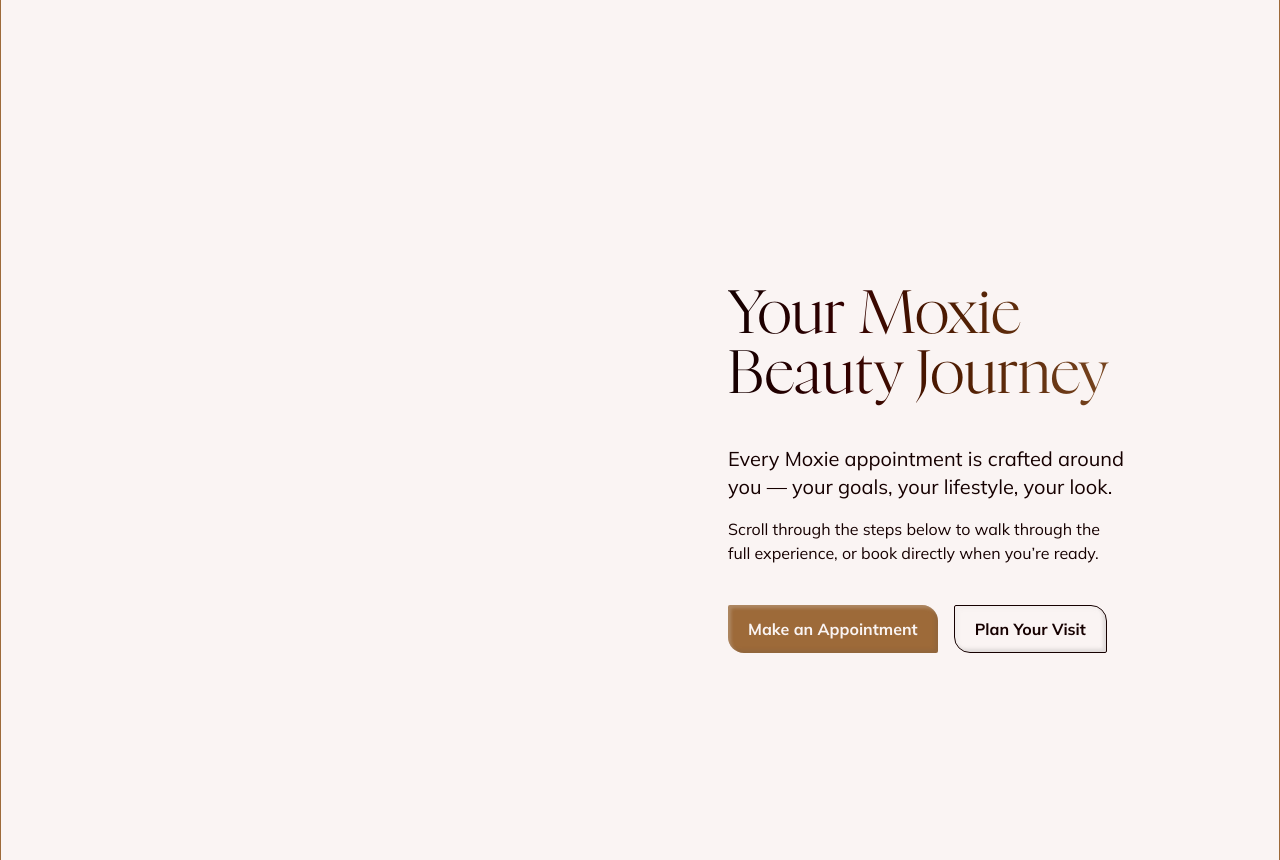
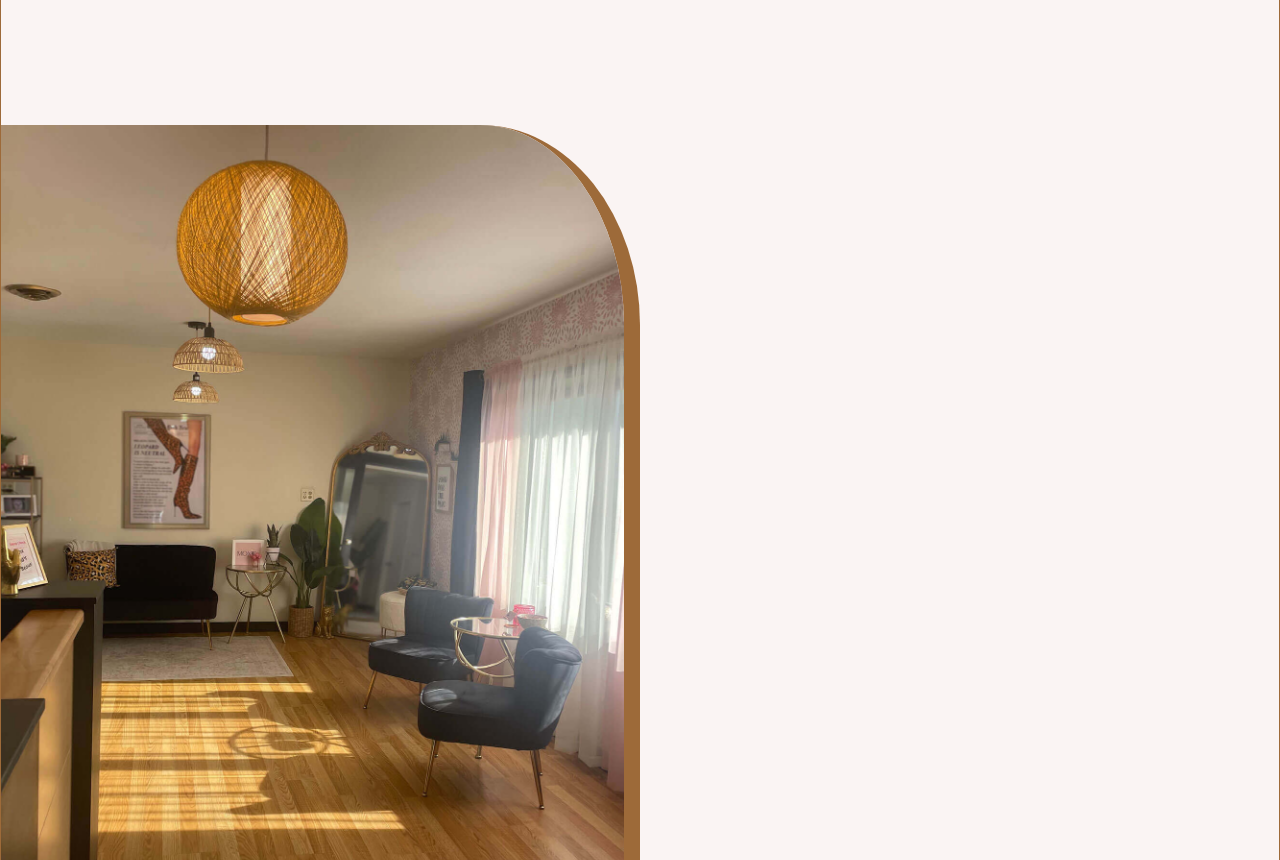
Before and after one commit to travhall/moxie-beauty, a Next.js app: page / in a window 1280 px wide. Shown: the part 1940-2800 px from the top of the page. Built offline with nearby package versions, Linux system fonts and the light colour scheme.

Commit message:
refactor: replace scroll-driven desktop appointment layout with persistent image column and integrated content flow

```diff
--- a/app/page.tsx
+++ b/app/page.tsx
@@ -86,13 +86,10 @@
       </section>
 
       <div className="w-full h-32 bg-linear-to-b from-(--background) sticky top-0 z-20" />
-
       <Services onBookingClick={() => setIsBookingOpen(true)} />
       <Appointments onBookingClick={() => setIsBookingOpen(true)} />
-      <div className="w-full h-32 bg-linear-to-t from-(--background) sticky bottom-0 z-20 -mt-32 pointer-events-none" />
       <About onBookingClick={() => setIsBookingOpen(true)} />
       <Testimonials />
-
       <BookingOverlay
         isOpen={isBookingOpen}
         onClose={() => setIsBookingOpen(false)}
--- a/app/style-guide/page.tsx
+++ b/app/style-guide/page.tsx
@@ -242,7 +242,7 @@
         <div className="space-y-10">
           {(["default", "outline", "ghost"] as const).map((variant) => (
             <div key={variant}>
-              <h3 className="font-sans font-semibold text-xs uppercase tracking-widest text-(--foreground)/40 mb-4 capitalize">
+              <h3 className="font-sans font-semibold text-xs uppercase tracking-widest text-(--foreground)/40 mb-4">
                 {variant}
               </h3>
               <div className="flex flex-wrap gap-4 items-center">
--- a/components/appointments.tsx
+++ b/components/appointments.tsx
@@ -279,15 +279,15 @@
   return (
     <section
       ref={sectionRef}
-      className="min-h-screen w-full md:pt-24 relative z-10"
+      className="min-h-screen w-full relative z-10"
       id="Appointments"
       tabIndex={-1}
       aria-label="Appointments section"
     >
-      {/* Intro — sticks on desktop, compact on mobile/tablet */}
-      <div className="flex flex-col md:flex-row lg:gap-14 items-center lg:items-start lg:sticky lg:top-40 min-h-screen z-0">
+      {/* Intro — mobile/tablet only; desktop uses the persistent column layout below */}
+      <div className="flex flex-col md:flex-row lg:gap-14 items-center lg:items-start lg:sticky lg:top-40 min-h-screen z-0 lg:hidden">
         {/* Image: hidden on mobile, shown md+ */}
-        <div className="hidden md:block relative w-2/5 xl:w-1/2 self-stretch shrink-0 fade-in-section border-r-16 border-(--accent) rounded-tr-4xl lg:rounded-tr-[25%] overflow-hidden">
+        <div className="hidden md:block relative w-1/2 self-stretch shrink-0 fade-in-section border-r-16 border-(--accent) rounded-tr-4xl lg:rounded-tr-[25%] overflow-hidden">
           <Image
             src={apptImage}
             alt="Moxie Beauty Studio lobby"
@@ -338,7 +338,7 @@
               className={`fade-in-section ${delayClass}`}
             >
               {/* Step image with number badge */}
-              <div className="relative w-full aspect-[4/3] overflow-hidden">
+              <div className="relative w-full aspect-4/3 overflow-hidden">
                 <Image
                   src={step.image}
                   alt={step.imageAlt}
@@ -373,7 +373,7 @@
       <div className="hidden md:flex lg:hidden min-h-screen overflow-hidden">
 
         {/* Left: per-step crossfade images */}
-        <div className="relative w-2/5 shrink-0 border-r-16 border-(--accent) rounded-br-4xl lg:rounded-br-[25%] overflow-hidden">
+        <div className="relative w-1/2 shrink-0 border-r-16 border-(--accent) rounded-br-4xl lg:rounded-br-[25%] overflow-hidden">
           {steps.map((step, i) => (
             <div
               key={step.id}
@@ -484,21 +484,35 @@
         </div>
       </div>
 
-      {/* ── Desktop: Scroll-driven step journey (lg+) ───────────────────── */}
+      {/* ── Desktop: Persistent column + scroll-driven steps (lg+) ─────── */}
+      <div className="hidden lg:flex">
+
+        {/* Left: single sticky image column — shared by intro and steps */}
         <div
-        ref={scrollWrapperRef}
-        className="hidden lg:block appointments-scroll-wrapper"
-        style={{ height: "300vh" }}
+          className="self-start sticky top-0 h-screen w-1/2 shrink-0 border-r-16 border-(--accent) rounded-tr-[25%] overflow-hidden"
+          style={{
+            borderBottomRightRadius: activeIndex >= 0 ? "25%" : "0",
+            transition: "border-bottom-right-radius 600ms ease-in-out",
+          }}
         >
-        <div className="sticky top-0 min-h-dvh flex overflow-hidden bg-(--background)/90 backdrop-blur-xl z-50">
-
-          {/* Left: per-step crossfade images */}
-          <div className="relative w-2/5 xl:w-1/2 shrink-0 border-r-16 border-(--accent) rounded-br-4xl lg:rounded-br-[25%] overflow-hidden">
-            <div className="w-full h-32 bg-linear-to-b from-(--background) sticky top-0 z-20" />
+          {/* Lobby image — shown during intro phase */}
+          <div
+            className={`absolute inset-0 transition-opacity duration-700 ease-in-out ${activeIndex < 0 ? "opacity-100" : "opacity-0"
+              }`}
+          >
+            <Image
+              src={apptImage}
+              alt="Moxie Beauty Studio lobby"
+              fill
+              className="object-cover"
+              sizes="(min-width: 1280px) 50vw, 40vw"
+            />
+          </div>
+          {/* Step images — crossfade as steps activate */}
           {steps.map((step, i) => (
             <div
               key={step.id}
-                className={`absolute inset-0 transition-opacity duration-700 ease-in-out ${i === Math.max(0, activeIndex) ? "opacity-100" : "opacity-0"
+              className={`absolute inset-0 transition-opacity duration-700 ease-in-out ${i === activeIndex ? "opacity-100" : "opacity-0"
                 }`}
             >
               <Image
@@ -513,9 +527,46 @@
           ))}
         </div>
 
-          {/* Right: step content */}
-          <div className="flex-1 flex items-center justify-start">
-            <div className="w-full max-w-xl px-10 xl:px-14 py-12">
+        {/* Right: intro text (in flow) + scroll-driven step content */}
+        <div className="flex-1">
+
+          {/* Intro text — sticky matches original lg:top-40 behavior */}
+          <div className="min-h-screen flex items-start sticky top-40">
+            <div className="content relative max-w-2xl text-balance px-12 xl:px-16 pt-16">
+              <h2 className="font-nyght bg-linear-to-r from-(--foreground) to-(--accent) bg-clip-text text-transparent text-5xl lg:text-6xl my-8 pb-2 text-balance fade-in-section delay-100">
+                Your Moxie Beauty Journey
+              </h2>
+              <p className="text-xl mb-4 fade-in-section delay-200">
+                Every Moxie appointment is crafted around you — your goals, your
+                lifestyle, your look.
+              </p>
+              <p className="text-base mb-10 fade-in-section delay-300">
+                Scroll through the steps below to walk through the full
+                experience, or book directly when you&rsquo;re ready.
+              </p>
+              <div className="flex flex-col lg:flex-row items-start gap-4 fade-in-section delay-400 mb-16">
+                <Button size="lg" onClick={onBookingClick}>
+                  Make an Appointment
+                </Button>
+                <Button
+                  size="lg"
+                  variant="outline"
+                  onClick={scrollToSteps}
+                >
+                  Plan Your Visit
+                </Button>
+              </div>
+            </div>
+          </div>
+
+          {/* Scroll wrapper — drives step progression */}
+          <div
+            ref={scrollWrapperRef}
+            className="appointments-scroll-wrapper"
+            style={{ height: "300vh" }}
+          >
+            <div className="sticky top-0 min-h-dvh flex items-center bg-(--background)/80 backdrop-blur-xl z-50">
+              <div className="w-full max-w-xl px-12 xl:px-16">
 
                 {/* Step indicator */}
                 <div
@@ -542,9 +593,8 @@
                   </span>
                 </div>
 
-              {/* Content — grid overlap so enter/exit animate in the same space */}
+                {/* Content — grid overlap for enter/exit animation */}
                 <div className="grid">
-                {/* Exiting step */}
                   {exitIndex !== null &&
                     exitIndex >= 0 &&
                     exitIndex !== activeIndex && (
@@ -558,7 +608,6 @@
                       </div>
                     )}
 
-                {/* Active step */}
                   {activeIndex >= 0 && (
                     <div
                       key={`step-${activeIndex}`}
@@ -570,7 +619,6 @@
                       <div className="text-(--foreground)/75">
                         {steps[activeIndex].content}
                       </div>
-
                       <div className="flex items-center gap-4 mt-10">
                         <Button onClick={onBookingClick}>Book Now</Button>
                         {activeIndex < steps.length - 1 ? (
@@ -588,7 +636,10 @@
                             onClick={() => {
                               document
                                 .getElementById("About")
-                              ?.scrollIntoView({ behavior: "smooth", block: "start" });
+                                ?.scrollIntoView({
+                                  behavior: "smooth",
+                                  block: "start",
+                                });
                             }}
                             className="inline-flex items-center gap-2"
                           >
@@ -599,8 +650,11 @@
                     </div>
                   )}
                 </div>
+
               </div>
             </div>
+          </div>
+
         </div>
       </div>
     </section>
```
Also changed, not shown: .claude/launch.json (added). Lines whose indentation alone changed are shown as unchanged.
